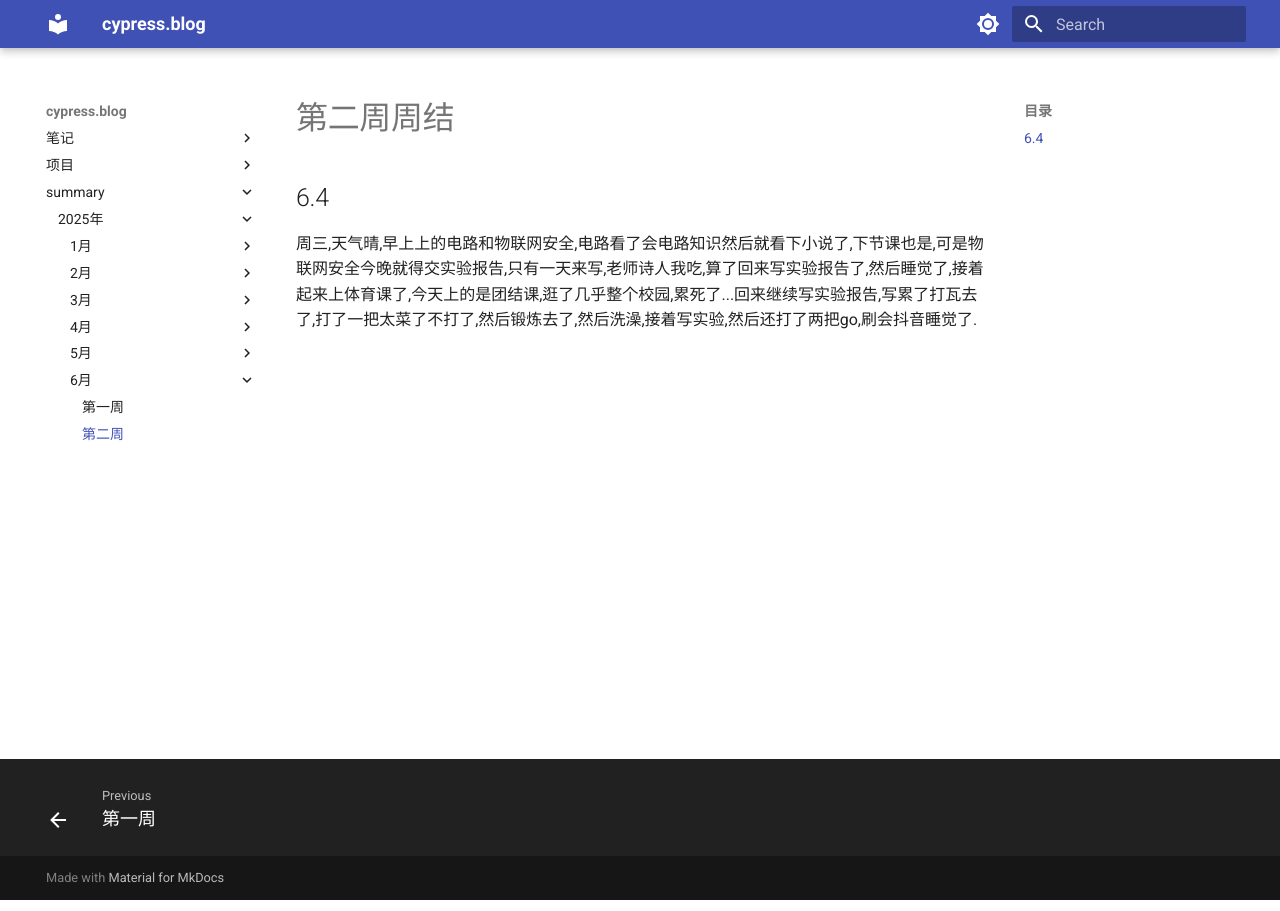
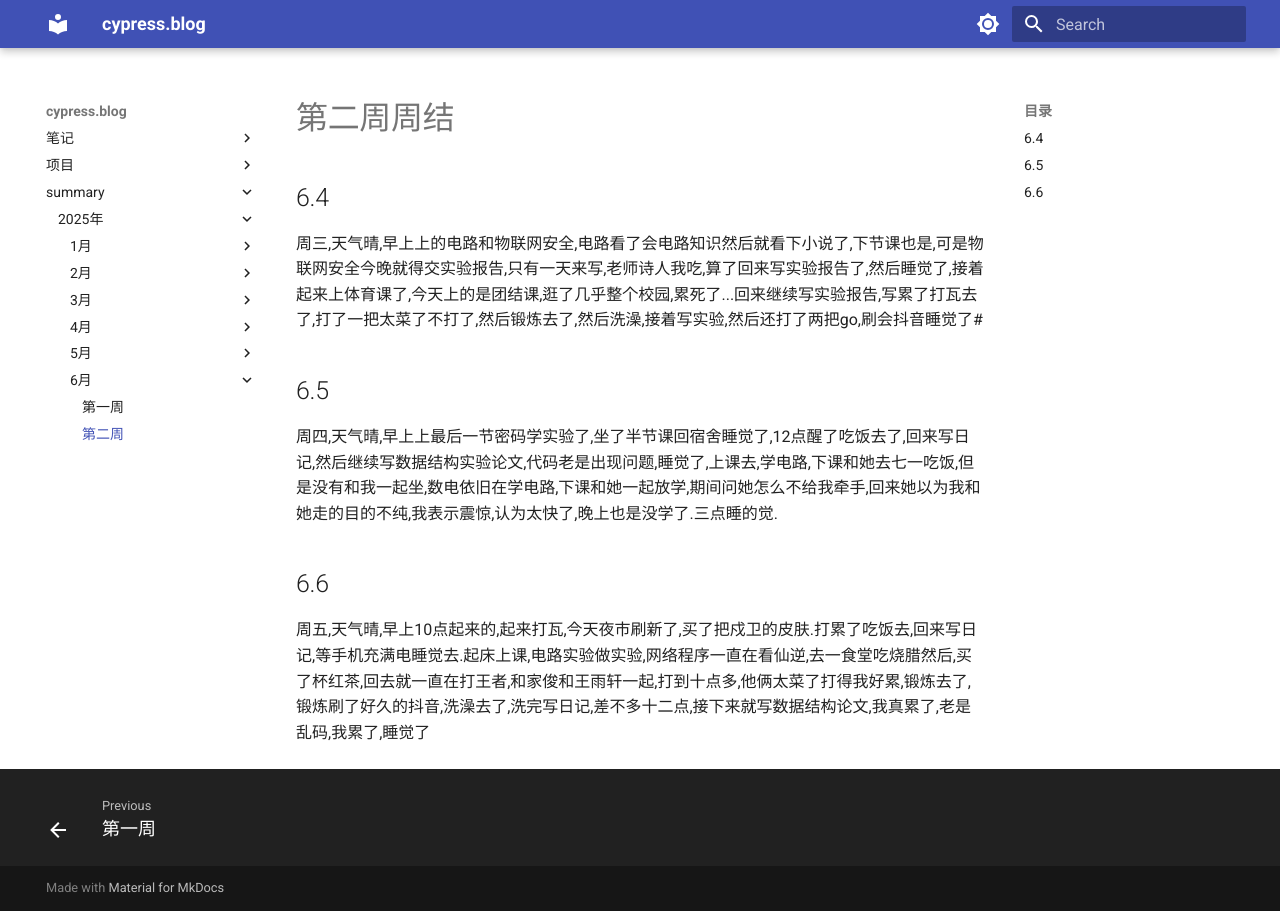
Before and after one commit to cyprer/blog0, an MkDocs documentation site: the page built from docs/summary/25year/6month/2week.md, in a window 1280 px wide. Built offline with MkDocs 1.6.1 and Material for MkDocs 9.7.7, drawn with Linux system fonts in a browser that asks for light colours.

Commit message:
docs: 更新25年6月第二周周结内容
添加6月5日和6月6日的日记内容，记录当天的活动和感受

```diff
--- a/docs/summary/25year/6month/2week.md
+++ b/docs/summary/25year/6month/2week.md
@@ -1,4 +1,8 @@
 # 第二周周结
 
 ## 6.4
-  周三,天气晴,早上上的电路和物联网安全,电路看了会电路知识然后就看下小说了,下节课也是,可是物联网安全今晚就得交实验报告,只有一天来写,老师诗人我吃,算了回来写实验报告了,然后睡觉了,接着起来上体育课了,今天上的是团结课,逛了几乎整个校园,累死了...回来继续写实验报告,写累了打瓦去了,打了一把太菜了不打了,然后锻炼去了,然后洗澡,接着写实验,然后还打了两把go,刷会抖音睡觉了.
+  周三,天气晴,早上上的电路和物联网安全,电路看了会电路知识然后就看下小说了,下节课也是,可是物联网安全今晚就得交实验报告,只有一天来写,老师诗人我吃,算了回来写实验报告了,然后睡觉了,接着起来上体育课了,今天上的是团结课,逛了几乎整个校园,累死了...回来继续写实验报告,写累了打瓦去了,打了一把太菜了不打了,然后锻炼去了,然后洗澡,接着写实验,然后还打了两把go,刷会抖音睡觉了#
+## 6.5
+  周四,天气晴,早上上最后一节密码学实验了,坐了半节课回宿舍睡觉了,12点醒了吃饭去了,回来写日记,然后继续写数据结构实验论文,代码老是出现问题,睡觉了,上课去,学电路,下课和她去七一吃饭,但是没有和我一起坐,数电依旧在学电路,下课和她一起放学,期间问她怎么不给我牵手,回来她以为我和她走的目的不纯,我表示震惊,认为太快了,晚上也是没学了.三点睡的觉.
+## 6.6
+  周五,天气晴,早上10点起来的,起来打瓦,今天夜市刷新了,买了把戍卫的皮肤.打累了吃饭去,回来写日记,等手机充满电睡觉去.起床上课,电路实验做实验,网络程序一直在看仙逆,去一食堂吃烧腊然后,买了杯红茶,回去就一直在打王者,和家俊和王雨轩一起,打到十点多,他俩太菜了打得我好累,锻炼去了,锻炼刷了好久的抖音,洗澡去了,洗完写日记,差不多十二点,接下来就写数据结构论文,我真累了,老是乱码,我累了,睡觉了
```
